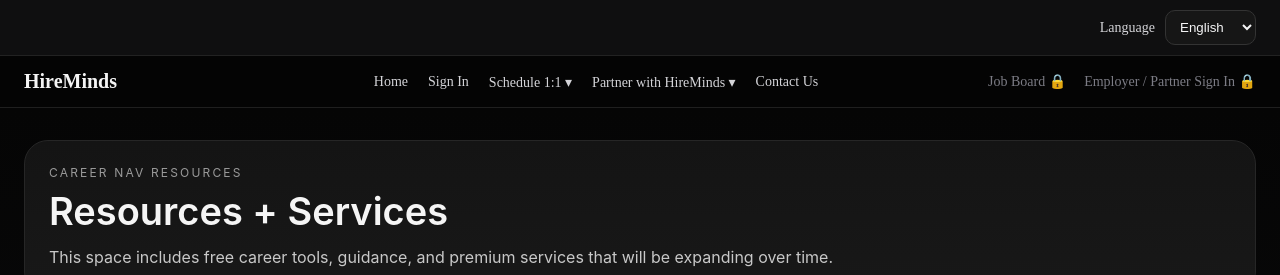
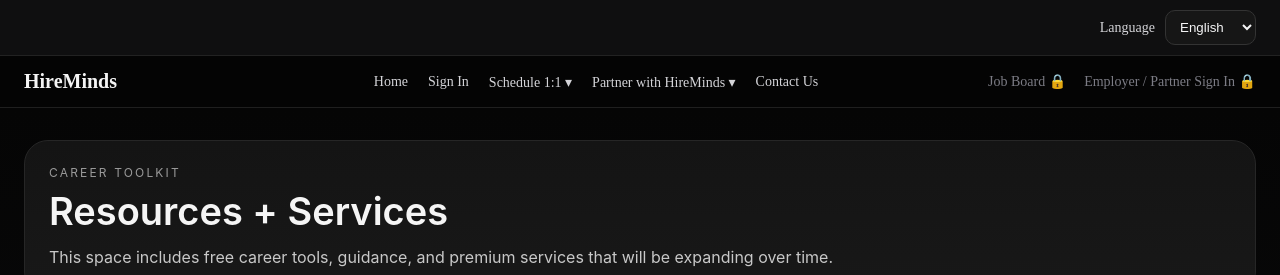
Before and after one commit to UrMizery/hireminds-platform, a Next.js app: page /career-nav-resources in a window 1280 px wide. Shown: the top 275 px of the page. Built offline with nearby package versions, Linux system fonts and the light colour scheme; no server answers.

Commit message:
Update page.tsx

```diff
--- a/app/career-nav-resources/page.tsx
+++ b/app/career-nav-resources/page.tsx
@@ -1,11 +1,11 @@
 "use client";
 
-export default function CareerNavResourcesPage() {
+export default function CareertoolKit() {
   return (
     <main style={styles.page}>
       <div style={styles.shell}>
         <section style={styles.card}>
-          <p style={styles.kicker}>Career Nav Resources</p>
+          <p style={styles.kicker}>Career ToolKit</p>
           <h1 style={styles.title}>Resources + Services</h1>
           <p style={styles.subtitle}>
             This space includes free career tools, guidance, and premium services that will be expanding over time.
```
